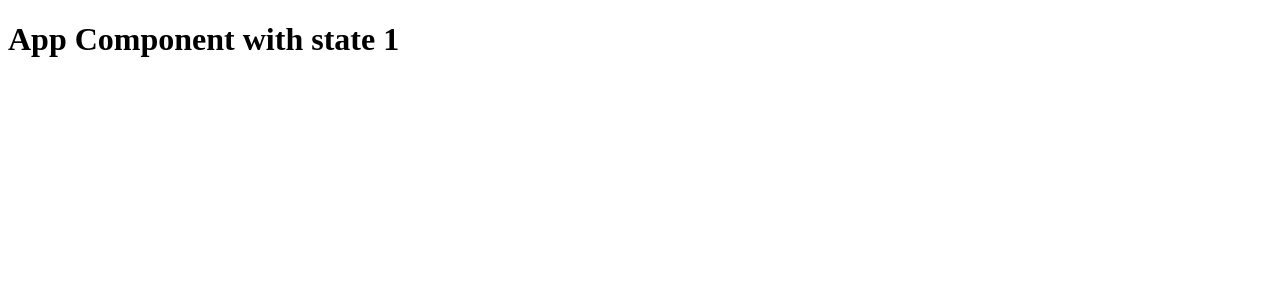
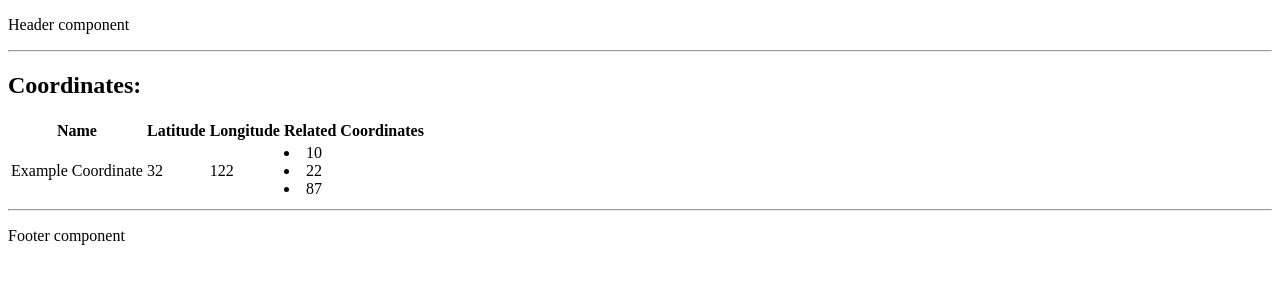
Before and after one commit to Abdul-Sen/Canada-search-trends-analytics, a React app: page / in a window 1280 px wide. Shown: the top 300 px of the page. Built offline with nearby package versions, Linux system fonts and the light colour scheme.

Commit message:
feat: showcasing interfaces and export/import
Organizing project structure by showing interface and import export use in TS.

```diff
--- a/src/app/app.js
+++ /dev/null
@@ -1,12 +0,0 @@
-import { useState } from "react"
-import React from 'react'
-const App = () => {
-
-    const [count, setCount] = useState(1);
-
-    return (
-        <h1>App Component with state {count}</h1>
-    )
-}
-
-export default App;
--- /dev/null
+++ b/src/app/app.tsx
@@ -0,0 +1,48 @@
+import { useState } from "react";
+import React from 'react';
+import Header from './components/Header';
+import Footer from './components/Footer';
+import ICoordinate from './interfaces/ICoordinate';
+
+
+const App = () =>{
+
+        const [ExampleCoordinate, setCoordinate] = useState<ICoordinate>({
+        name: "Example Coordinate",
+        latitude : 32,
+        longitude : 122,
+        relatedCoordinates: [10, 22, 87]
+    } as ICoordinate);
+
+    return (
+        <div>
+            <Header />
+            <hr />
+                <h2>Coordinates:</h2>
+                <table>
+                    <thead>
+                        <th>Name</th>
+                        <th>Latitude</th>
+                        <th>Longitude</th>
+                        <th>Related Coordinates</th>
+
+                    </thead>
+                    <tbody >
+                        <tr>
+                            <td>{ExampleCoordinate.name}</td>
+                            <td>{ExampleCoordinate.latitude}</td>
+                            <td>{ExampleCoordinate.longitude}</td>
+                            <td>{ExampleCoordinate.relatedCoordinates.map((val, ind)=> {
+                                return <li key={ind}>{val}</li>
+                            })}</td>
+
+                        </tr>
+                    </tbody>
+                </table>
+            <hr />
+            <Footer />
+        </div>
+    )
+}
+
+export default App;
--- /dev/null
+++ b/src/app/components/Footer/Footer.tsx
@@ -0,0 +1,10 @@
+import React from 'react';
+
+const Header = ()=> {
+
+    return (
+        <p>Footer component</p>
+    )
+}
+
+export default Header;
--- /dev/null
+++ b/src/app/components/Footer/index.ts
@@ -0,0 +1 @@
+export {default} from './Footer';
--- /dev/null
+++ b/src/app/components/Header/Header.tsx
@@ -0,0 +1,10 @@
+import React from 'react';
+
+const Header = ()=> {
+
+    return (
+        <p>Header component</p>
+    )
+}
+
+export default Header;
--- /dev/null
+++ b/src/app/components/Header/index.ts
@@ -0,0 +1 @@
+export {default} from './Header';
--- /dev/null
+++ b/src/app/interfaces/ICoordinate.ts
@@ -0,0 +1,10 @@
+
+
+interface ICoordinate {
+    name: string,
+    latitude : number,
+    longitude : number,
+    relatedCoordinates: Array<number>
+}
+
+export default ICoordinate;
--- a/src/index.js
+++ b/src/index.tsx
@@ -1,6 +1,7 @@
-import React from 'react';
-import ReactDOM from 'react-dom';
+import * as React from 'react';
+import * as ReactDOM from 'react-dom';
 import App from './app/app';
+
 ReactDOM.render(
     <App />,
     document.getElementById('root')
```
